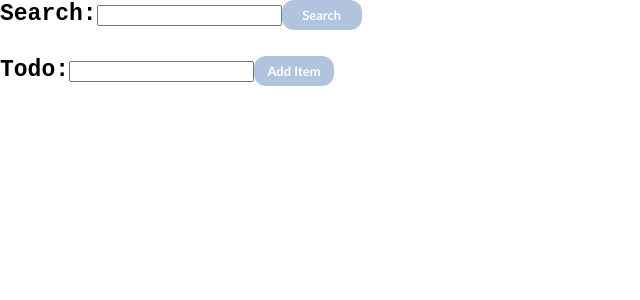
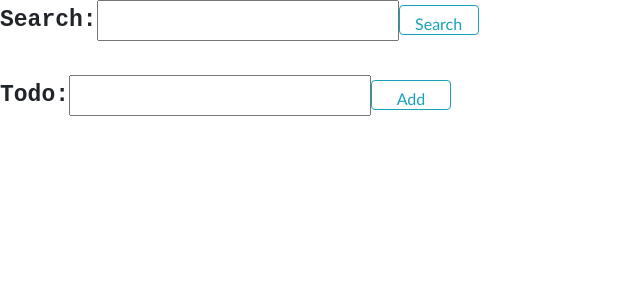
Before and after one commit to Wong-S/mintbean-Goals-Project, a React (Create React App) app: page / in a window 1280 px wide. Shown: the top 300 px of the page, without its empty margins (0-640 px from the left). Built offline with nearby package versions, Linux system fonts and the light colour scheme.

Commit message:
added React Bootstrap and updated buttons

```diff
--- a/package.json
+++ b/package.json
@@ -6,8 +6,12 @@
     "@testing-library/jest-dom": "^5.11.4",
     "@testing-library/react": "^11.1.0",
     "@testing-library/user-event": "^12.1.10",
+    "bootstrap": "^4.5.3",
+    "jquery": "^3.5.1",
     "moment": "^2.29.1",
+    "popper.js": "^1.16.1",
     "react": "^17.0.1",
+    "react-bootstrap": "^1.4.3",
     "react-dom": "^17.0.1",
     "react-moment": "^1.1.1",
     "react-scripts": "^4.0.1",
--- a/src/App.css
+++ b/src/App.css
@@ -17,7 +17,7 @@ button {
   border: 10px;
   width: 80px;
   height: 30px;
-  background-color: lightsteelblue;
+  background-color: steelblue;
   color: white;
   font-family: "Trebuchet MS";
   font-size: 13px;
--- a/src/App.js
+++ b/src/App.js
@@ -1,8 +1,11 @@
 //import logo from './logo.svg';
+import 'bootstrap/dist/css/bootstrap.css';
 import './App.css';
 import React from 'react'; //I imported this in here...
 //import Moment from 'react-moment';
 import * as moment from 'moment';
+import Button from 'react-bootstrap/Button';
+
 //=======================================================
 //=======================================================
 //GLOBAL VARIABLES:
@@ -161,7 +164,7 @@ function AddTodo() {
         <form onSubmit = {handleTodo}>
             Todo:
             <input value={todoTitle} onChange = {handleTodoTitleChange} type="text"></input>
-            <button>Add Item</button>
+            <Button variant="outline-info">Add</Button>
             <br></br>
 
 
@@ -405,8 +408,7 @@ function Search() {
     Search:
     <input value= {search} onChange = {handleSearchChange} type="text"></input>
     {/* onChange is event listener */}
-    <button>Search</button>
-    <br></br>
+    <Button variant="outline-info">Search</Button>
 
 
   </form>)
--- a/src/index.js
+++ b/src/index.js
@@ -3,8 +3,6 @@ import ReactDOM from 'react-dom';
 import './index.css';
 import App from './App';
 import reportWebVitals from './reportWebVitals';
-
-
 
 ReactDOM.render(
   <React.StrictMode>
```
Also changed, not shown: 2 other files (tests, documents, lock files or other folders).
